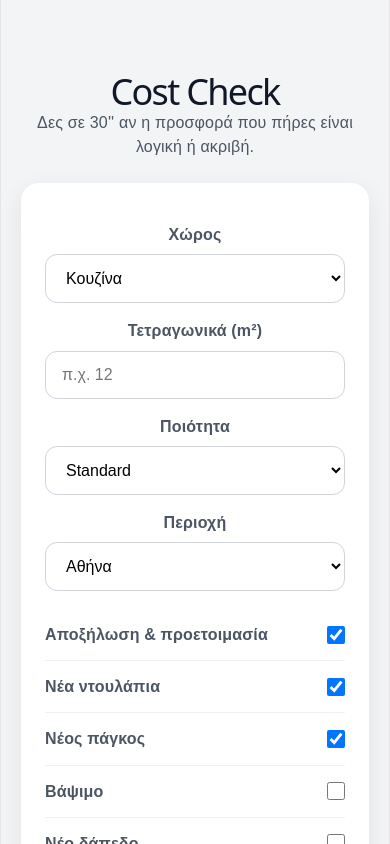
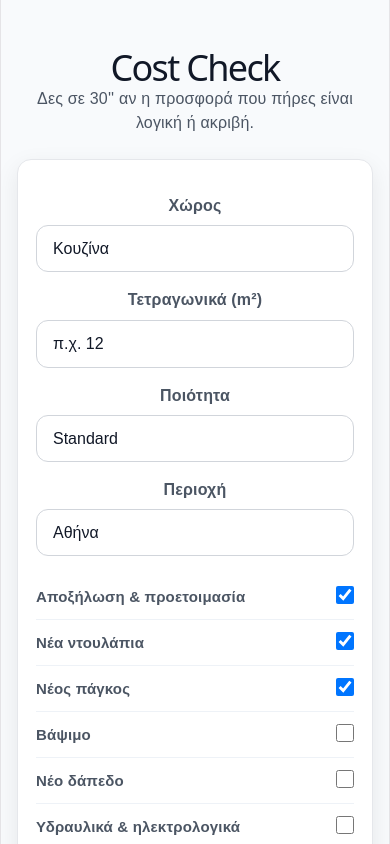
Before and after one commit to kasle-2/cost-check, a React (Vite) app: page / in a window 390 px wide. Shown: the top 844 px of the page. Built offline with nearby package versions, Linux system fonts and the light colour scheme.

Commit message:
kitchen simplified form

```diff
--- a/src/App.css
+++ b/src/App.css
@@ -1,8 +1,12 @@
 body {
   margin: 0;
   font-family: Arial, sans-serif;
-  background: #f3f4f6;
+  background: #f8fafc;
   color: #24324a;
+}
+
+* {
+  box-sizing: border-box;
 }
 
 .container {
@@ -27,6 +31,7 @@ body {
 .card,
 .result-card {
   background: #ffffff;
+  border: 1px solid #e5e7eb;
   border-radius: 18px;
   padding: 24px;
   box-shadow: 0 8px 24px rgba(0, 0, 0, 0.08);
@@ -50,6 +55,33 @@ body {
   font-size: 16px;
   box-sizing: border-box;
   background: #fff;
+  color: #111827;
+  -webkit-text-fill-color: #111827;
+  opacity: 1;
+  appearance: none;
+  -webkit-appearance: none;
+}
+
+.card input[type="number"]::placeholder {
+  color: #9ca3af;
+  opacity: 1;
+}
+
+.card select:focus,
+.card input[type="number"]:focus {
+  outline: none;
+  border-color: #2563eb;
+  box-shadow: 0 0 0 4px rgba(37, 99, 235, 0.12);
+  background: #fff;
+  color: #111827;
+  -webkit-text-fill-color: #111827;
+}
+
+.card input[type="number"]:-webkit-autofill,
+.card input[type="number"]:-webkit-autofill:hover,
+.card input[type="number"]:-webkit-autofill:focus {
+  -webkit-text-fill-color: #111827;
+  transition: background-color 9999s ease-out 0s;
 }
 
 .options-group {
@@ -67,7 +99,6 @@ body {
   font-weight: 700;
   color: #4b5563;
   cursor: pointer;
-  box-sizing: border-box;
 }
 
 .checkbox-row:last-child {
@@ -98,10 +129,15 @@ body {
   font-size: 16px;
   font-weight: 700;
   cursor: pointer;
+  transition: background 0.2s ease, transform 0.1s ease;
 }
 
 .card button:hover {
   background: #1d4ed8;
+}
+
+.card button:active {
+  transform: translateY(1px);
 }
 
 .small-note {
@@ -150,3 +186,34 @@ body {
   margin-top: 18px;
   line-height: 1.5;
 }
+
+@media (max-width: 640px) {
+  .container {
+    margin: 20px auto;
+    padding: 16px;
+  }
+
+  .card,
+  .result-card {
+    padding: 18px;
+    border-radius: 14px;
+  }
+
+  .checkbox-row {
+    align-items: flex-start;
+    padding: 12px 0;
+  }
+
+  .checkbox-row span {
+    font-size: 15px;
+    line-height: 1.4;
+  }
+
+  .price {
+    font-size: 24px;
+  }
+
+  .result-card h2 {
+    font-size: 22px;
+  }
+}
```
